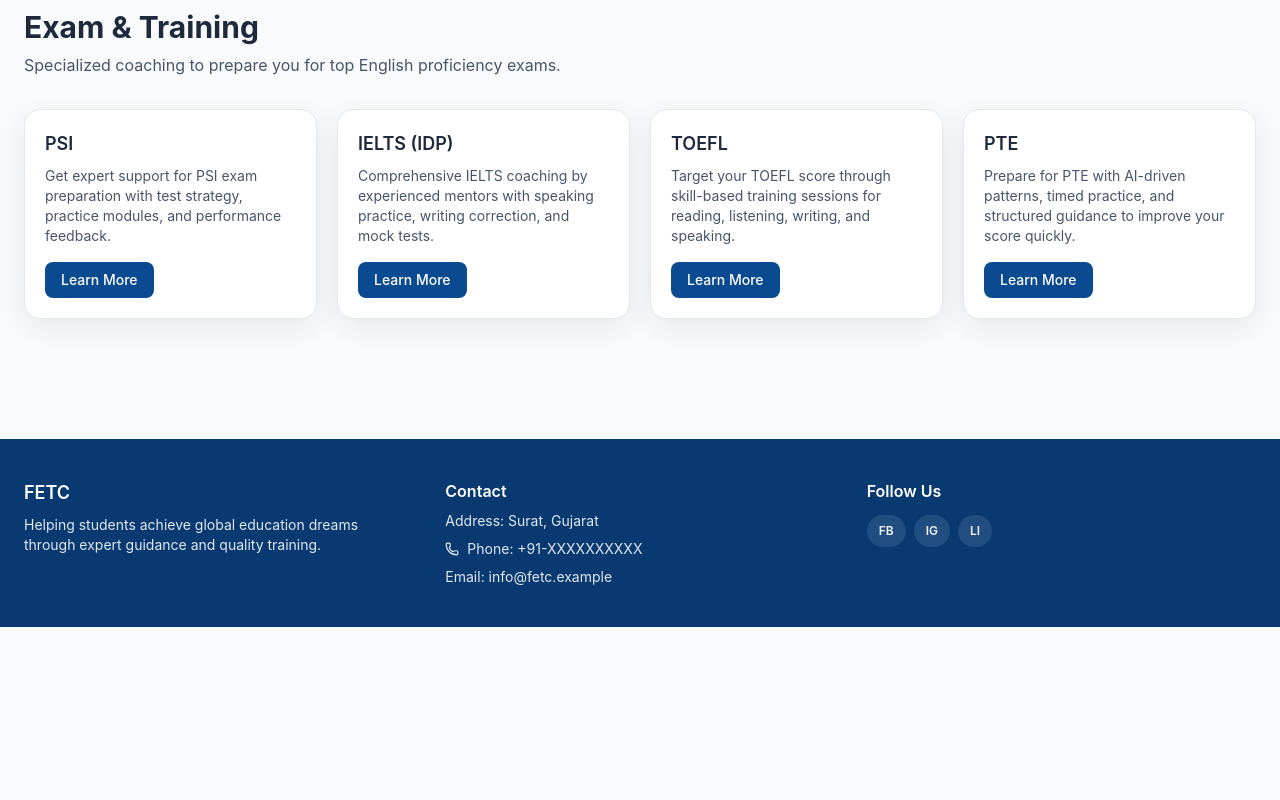
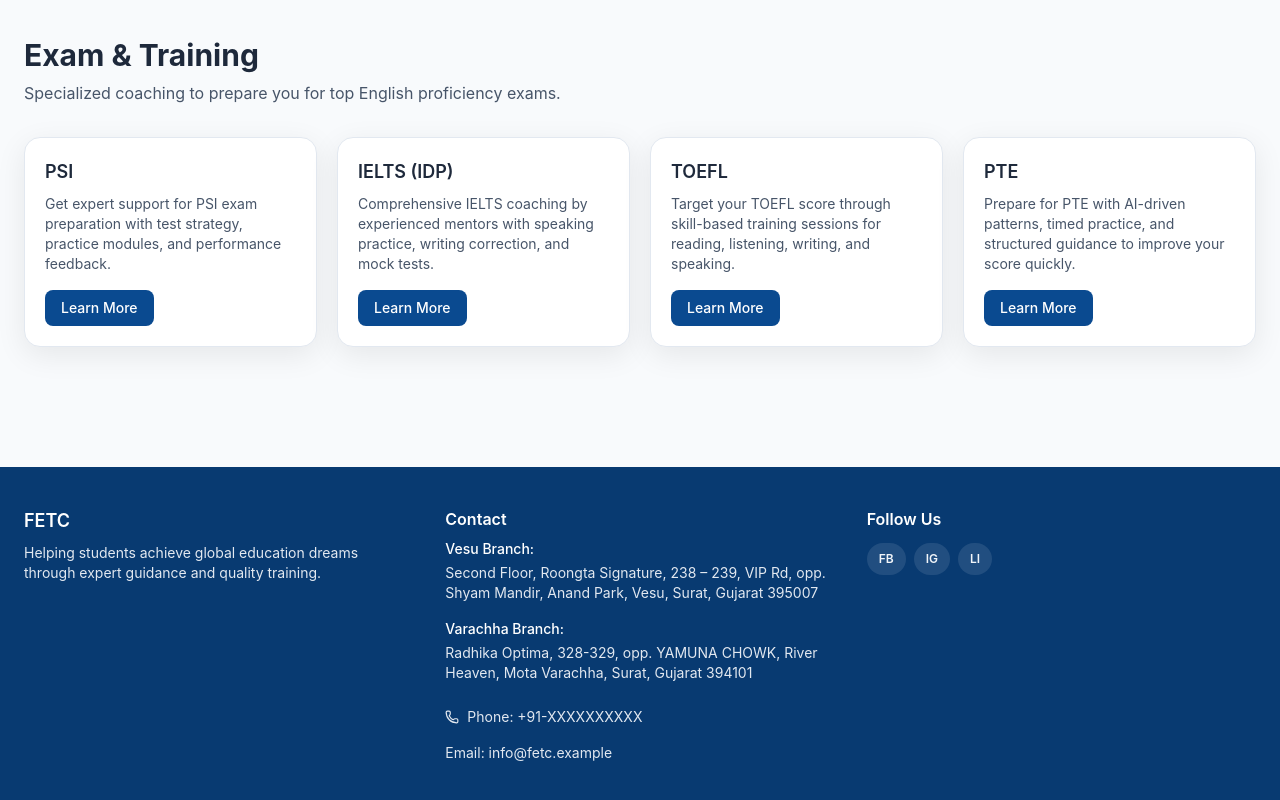
Before and after one commit to HoaxBlade/Fetc_Website, a React (Create React App) app: page / in a window 1280 px wide. Shown: the part 548-1348 px from the top of the page. Before the commit the page ends 1175 px from the top, so only its background shows below. Built offline with nearby package versions, Linux system fonts and the light colour scheme.

Commit message:
fix: resolve footer changes and logo update

```diff
--- a/public/index.html
+++ b/public/index.html
@@ -2,7 +2,7 @@
 <html lang="en">
   <head>
     <meta charset="utf-8" />
-    <link rel="icon" href="%PUBLIC_URL%/favicon.ico" />
+    <link rel="icon" href="%PUBLIC_URL%/favicon.png" />
     <meta name="viewport" content="width=device-width, initial-scale=1" />
     <meta name="theme-color" content="#000000" />
     <meta
@@ -24,7 +24,7 @@
       work correctly both with client-side routing and a non-root public URL.
       Learn how to configure a non-root public URL by running `npm run build`.
     -->
-    <title>React App</title>
+    <title>FETC</title>
   </head>
   <body>
     <noscript>You need to enable JavaScript to run this app.</noscript>
--- a/src/components/Footer.jsx
+++ b/src/components/Footer.jsx
@@ -13,9 +13,30 @@ function Footer() {
         </div>
         <div>
           <h4 className="font-semibold">Contact</h4>
-          <ul className="mt-2 space-y-2 text-sm text-slate-200">
-            <li>Address: Surat, Gujarat</li>
-            <li className="flex items-center gap-2">
+          <ul className="mt-2 space-y-4 text-sm text-slate-200">
+            <li className="flex flex-col gap-1">
+              <span className="font-medium text-white">Vesu Branch:</span>
+              <a
+                href="https://maps.app.goo.gl/jBgo56XBAkux5twC6?g_st=iw"
+                target="_blank"
+                rel="noopener noreferrer"
+                className="hover:text-slate-50 transition-colors"
+              >
+                Second Floor, Roongta Signature, 238 – 239, VIP Rd, opp. Shyam Mandir, Anand Park, Vesu, Surat, Gujarat 395007
+              </a>
+            </li>
+            <li className="flex flex-col gap-1">
+              <span className="font-medium text-white">Varachha Branch:</span>
+              <a
+                href="https://maps.app.goo.gl/se2DsLDEUgS7W8EM6?g_st=iw"
+                target="_blank"
+                rel="noopener noreferrer"
+                className="hover:text-slate-50 transition-colors"
+              >
+                Radhika Optima, 328-329, opp. YAMUNA CHOWK, River Heaven, Mota Varachha, Surat, Gujarat 394101
+              </a>
+            </li>
+            <li className="flex items-center gap-2 pt-2">
               <Phone size={14} /> Phone: +91-XXXXXXXXXX
             </li>
             <li>Email: info@fetc.example</li>
--- a/src/components/Navbar.jsx
+++ b/src/components/Navbar.jsx
@@ -2,6 +2,7 @@ import { useState } from "react";
 import { Link, NavLink } from "react-router-dom";
 import { ChevronDown, Menu, X } from "lucide-react";
 import { navMenus } from "../data/siteData";
+import logo from "../assets/logo/FETC_FINAL LOGO-01_11 Version_Edit TM_PNG.png";
 
 function Navbar() {
   const [mobileOpen, setMobileOpen] = useState(false);
@@ -10,8 +11,9 @@ function Navbar() {
   return (
     <header className="sticky top-0 z-50 border-b border-slate-200 bg-white/95 backdrop-blur">
       <div className="mx-auto flex max-w-7xl items-center justify-between px-4 py-3 md:px-6">
-        <Link to="/" className="text-lg font-bold text-brand-700 md:text-xl">
-          FETC <span className="text-slate-500 text-sm"></span>
+        <Link to="/" className="flex items-center gap-2 text-lg font-bold text-brand-700 md:text-xl">
+          {/* <span>FETC<span className="text-slate-500 text-sm"></span></span> */}
+          <img src={logo} alt="FETC Logo" className="h-16 w-auto" />
         </Link>
 
         <button
```
Also changed, not shown: public/favicon.png (added), src/assets/logo/FETC_FINAL LOGO-01_11 Version_Edit TM_PNG.png (added).
